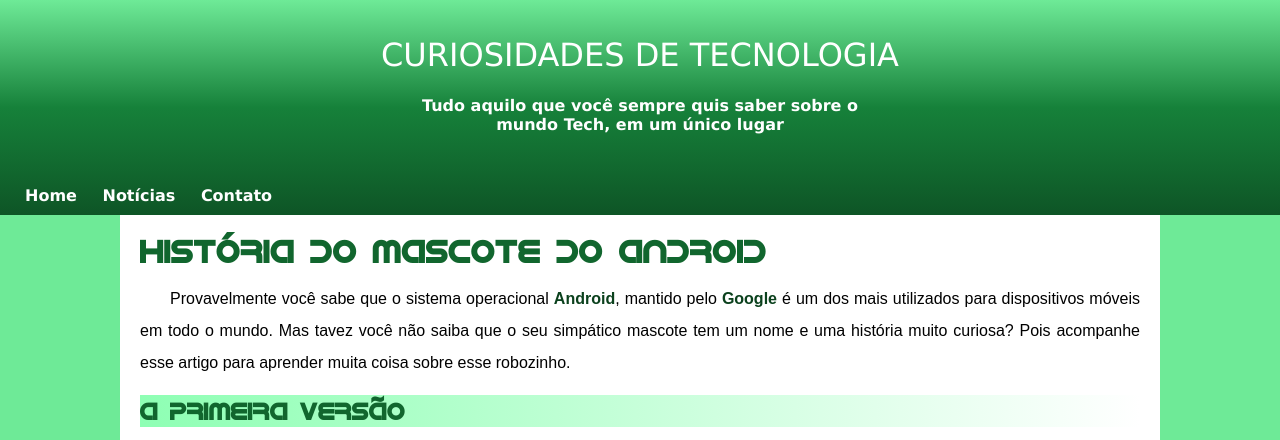
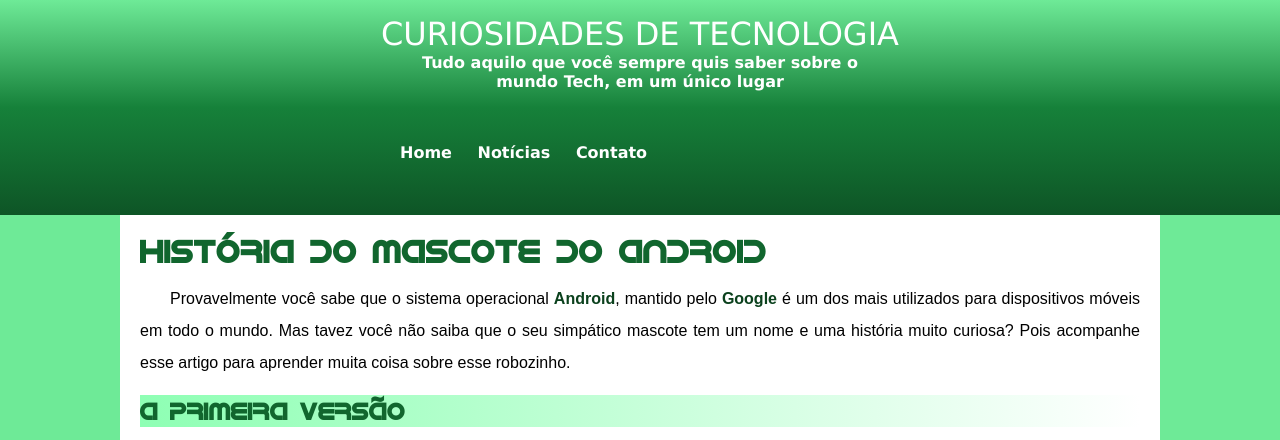
Before and after one commit to josemouraocpt/Projeto-HTML5-e-CSS3, a plain HTML site: page index.html in a window 1280 px wide. Shown: the top 440 px of the page. Drawn offline with Linux system fonts and the light colour scheme.

Commit message:
Arrumando a quebra de tela

```diff
--- a/style.css
+++ b/style.css
@@ -26,6 +26,7 @@ header{
 #theme{
     text-align: center;
     font-weight: 400;
+    margin: auto;
 }
 
 header > p{
@@ -33,10 +34,12 @@ header > p{
     text-align: center;
     width: 500px;
     height: 90px;
+    margin: auto;
 }
 
 nav{
     width: 500px;
+    margin: auto;
 }
 
 nav > a{
```
